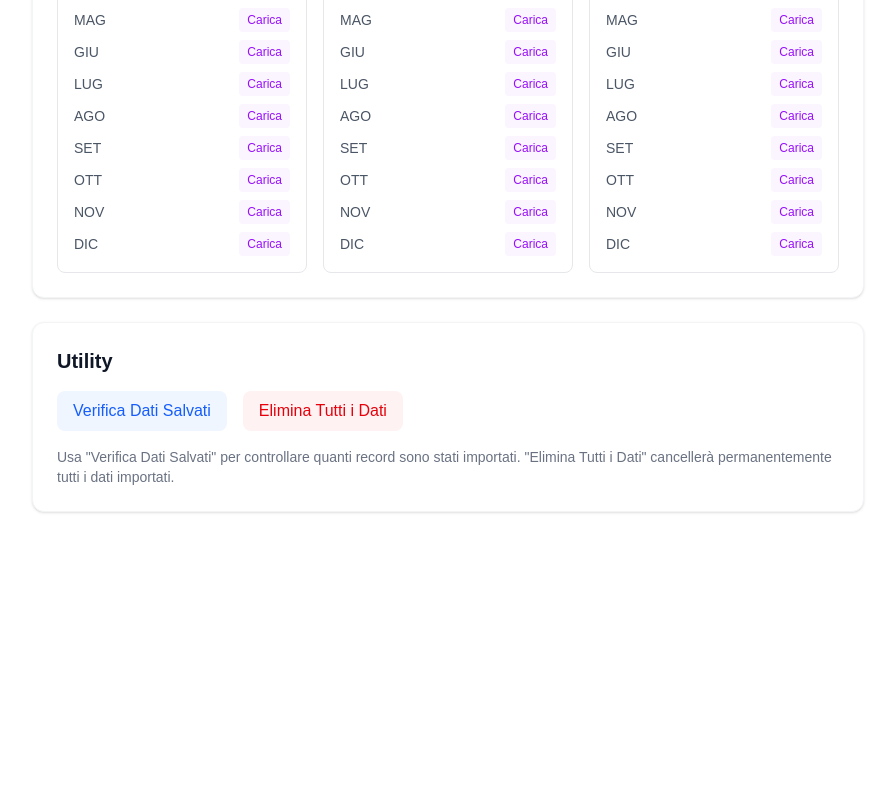
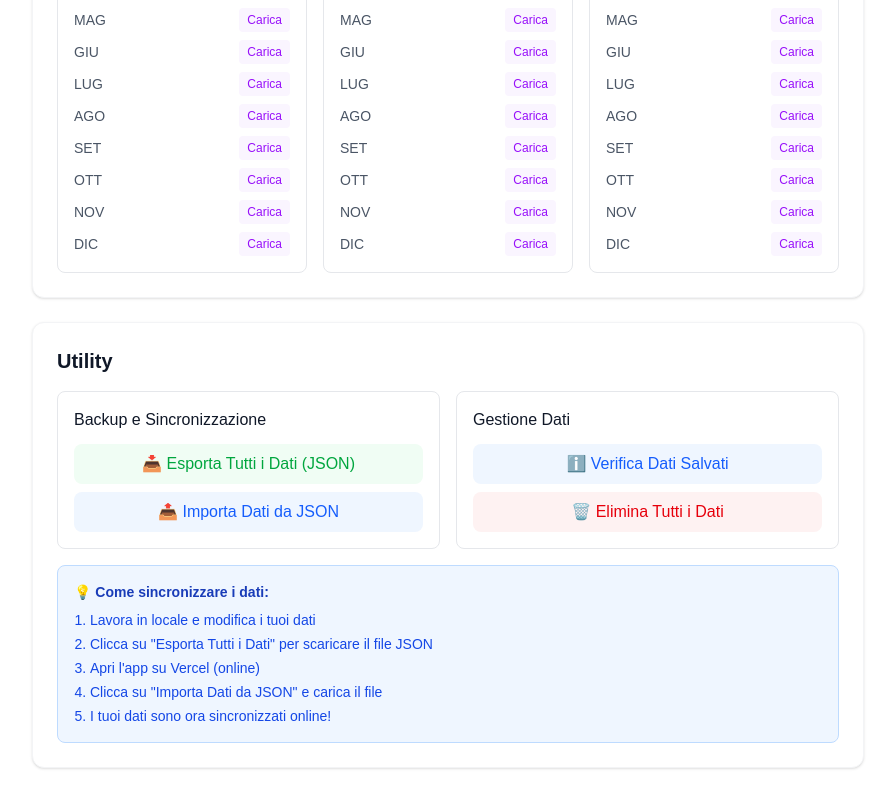
Before and after one commit to StefanoSinolli/enneslinedati, a Next.js app: page /importa in a window 1280 px wide. Shown: the part 833-1633 px from the top of the page, without its empty margins (192-1087 px from the left). Before the commit the page ends 1377 px from the top, so only its background shows below. Built offline with nearby package versions, Linux system fonts and the light colour scheme.

Commit message:
Add JSON export/import for data synchronization

```diff
--- a/app/importa/page.tsx
+++ b/app/importa/page.tsx
@@ -102,6 +102,73 @@ export default function ImportaPage() {
     }
   };
 
+  const handleExportData = () => {
+    try {
+      const spese = LocalDB.getSpeseAll();
+      const entrate = LocalDB.getEntrateAll();
+
+      const exportData = {
+        version: '1.0',
+        exportDate: new Date().toISOString(),
+        data: {
+          spese,
+          entrate,
+        },
+        stats: {
+          totalSpese: spese.length,
+          totalEntrate: entrate.length,
+        }
+      };
+
+      const blob = new Blob([JSON.stringify(exportData, null, 2)], { type: 'application/json' });
+      const url = URL.createObjectURL(blob);
+      const a = document.createElement('a');
+      a.href = url;
+      a.download = `ennesline-backup-${new Date().toISOString().split('T')[0]}.json`;
+      document.body.appendChild(a);
+      a.click();
+      document.body.removeChild(a);
+      URL.revokeObjectURL(url);
+
+      setSuccess(`Esportati ${spese.length} spese e ${entrate.length} entrate`);
+    } catch (err) {
+      setError(`Errore durante l'esportazione: ${err}`);
+    }
+  };
+
+  const handleImportData = async (event: React.ChangeEvent<HTMLInputElement>) => {
+    const file = event.target.files?.[0];
+    if (!file) return;
+
+    setLoading(true);
+    setError(null);
+    setSuccess(null);
+
+    try {
+      const text = await file.text();
+      const importData = JSON.parse(text);
+
+      if (!importData.data || !importData.data.spese || !importData.data.entrate) {
+        throw new Error('Formato file non valido');
+      }
+
+      LocalDB.saveSpeseAll(importData.data.spese);
+      LocalDB.saveEntrateAll(importData.data.entrate);
+
+      setSuccess(`Importati con successo ${importData.data.spese.length} spese e ${importData.data.entrate.length} entrate`);
+      setStats({
+        spese: importData.data.spese.length,
+        entrate: importData.data.entrate.length,
+      });
+    } catch (err) {
+      setError(`Errore durante l'importazione JSON: ${err}`);
+    } finally {
+      setLoading(false);
+      // Reset input
+      event.target.value = '';
+    }
+  };
+
   return (
     <div className="max-w-4xl mx-auto px-4 sm:px-6 lg:px-8 py-8">
       <div className="mb-8">
@@ -199,27 +266,71 @@ export default function ImportaPage() {
       {/* Utility */}
       <div className="bg-white rounded-xl shadow-sm p-6 border border-gray-100">
         <h2 className="text-xl font-semibold text-gray-900 mb-4">Utility</h2>
-        <div className="flex gap-4 mb-4">
+        <div className="grid grid-cols-1 md:grid-cols-2 gap-4 mb-4">
+          {/* Export/Import */}
+          <div className="border border-gray-200 rounded-lg p-4">
+            <h3 className="font-medium text-gray-900 mb-3">Backup e Sincronizzazione</h3>
+            <div className="space-y-2">
+              <button
+                onClick={handleExportData}
+                className="w-full bg-green-50 text-green-600 px-4 py-2 rounded-lg hover:bg-green-100 transition-colors font-medium"
+              >
+                📥 Esporta Tutti i Dati (JSON)
+              </button>
+              <div>
+                <input
+                  type="file"
+                  accept=".json"
+                  onChange={handleImportData}
+                  className="hidden"
+                  id="import-json"
+                  disabled={loading}
+                />
+                <label
+                  htmlFor="import-json"
+                  className="w-full block text-center bg-blue-50 text-blue-600 px-4 py-2 rounded-lg hover:bg-blue-100 transition-colors font-medium cursor-pointer"
+                >
+                  📤 Importa Dati da JSON
+                </label>
+              </div>
+            </div>
+          </div>
+
+          {/* Verifica e Cancella */}
+          <div className="border border-gray-200 rounded-lg p-4">
+            <h3 className="font-medium text-gray-900 mb-3">Gestione Dati</h3>
+            <div className="space-y-2">
               <button
                 onClick={() => {
                   const spese = LocalDB.getSpeseAll();
                   const entrate = LocalDB.getEntrateAll();
                   alert(`Dati salvati:\n- ${spese.length} spese\n- ${entrate.length} entrate\n\nAnni presenti:\nSpese: ${[...new Set(spese.map(s => s.anno))].join(', ')}\nEntrate: ${[...new Set(entrate.map(e => e.anno))].join(', ')}`);
                 }}
-            className="bg-blue-50 text-blue-600 px-4 py-2 rounded-lg hover:bg-blue-100 transition-colors font-medium"
+                className="w-full bg-blue-50 text-blue-600 px-4 py-2 rounded-lg hover:bg-blue-100 transition-colors font-medium"
               >
-            Verifica Dati Salvati
+                ℹ️ Verifica Dati Salvati
               </button>
               <button
                 onClick={handleClearData}
-            className="bg-red-50 text-red-600 px-4 py-2 rounded-lg hover:bg-red-100 transition-colors font-medium"
+                className="w-full bg-red-50 text-red-600 px-4 py-2 rounded-lg hover:bg-red-100 transition-colors font-medium"
               >
-            Elimina Tutti i Dati
+                🗑️ Elimina Tutti i Dati
               </button>
             </div>
-        <p className="text-sm text-gray-500 mt-2">
-          Usa "Verifica Dati Salvati" per controllare quanti record sono stati importati. "Elimina Tutti i Dati" cancellerà permanentemente tutti i dati importati.
+          </div>
+        </div>
+        <div className="bg-blue-50 border border-blue-200 rounded-lg p-4">
+          <p className="text-sm text-blue-800">
+            <strong>💡 Come sincronizzare i dati:</strong>
           </p>
+          <ol className="text-sm text-blue-700 mt-2 ml-4 list-decimal space-y-1">
+            <li>Lavora in locale e modifica i tuoi dati</li>
+            <li>Clicca su "Esporta Tutti i Dati" per scaricare il file JSON</li>
+            <li>Apri l'app su Vercel (online)</li>
+            <li>Clicca su "Importa Dati da JSON" e carica il file</li>
+            <li>I tuoi dati sono ora sincronizzati online!</li>
+          </ol>
+        </div>
       </div>
     </div>
   );
```
Lines whose indentation alone changed are shown as unchanged.
